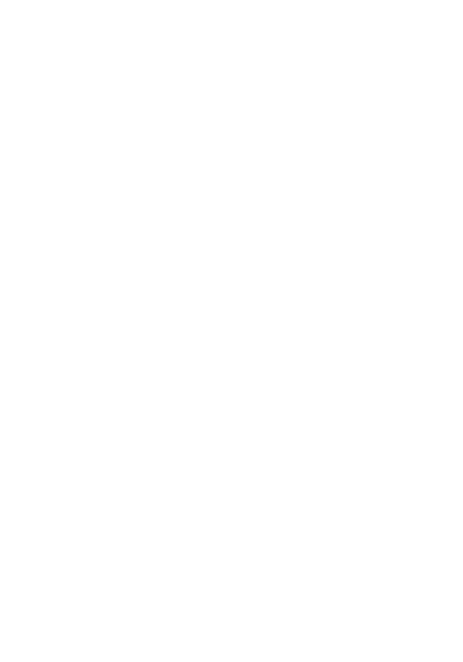
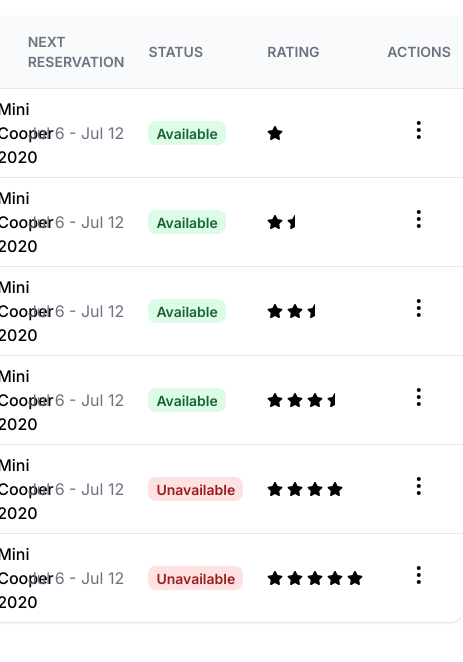
Before and after one commit to devmatheuus/jet-solucoes-challenge, a Next.js app: page / in a window 390 px wide. Shown: the top 662 px of the page, 463 px wide, since content can reach past the window. Built offline with nearby package versions, Linux system fonts and the light colour scheme.

Commit message:
feat: finishing desktop and mobile homepage

```diff
--- a/src/app/(home)/page.tsx
+++ b/src/app/(home)/page.tsx
@@ -1,14 +1,107 @@
+"use client";
+
+import React from "react";
+import Image from "next/image";
+import useIsMobile from "@/hooks/useIsMobile";
+import { useCarData } from "@/hooks/useCarData";
+import { useTableHeaderTitle } from "@/hooks/useTableHeaderTitle";
+import { mapperReservationDate } from "@/utils/mapperReservationDate";
+import { Wrapper, Badge, MobileBadge, StarsRating } from "@/components";
 import { Table } from "./components/table";
-import React from "react";
+import { MoreVertical } from "lucide-react";
+import { List } from "./components/list";
 
 const Home: React.FC = () => {
+  const { cars } = useCarData();
+  const { headerTitles } = useTableHeaderTitle();
+  const isMobile = useIsMobile();
+
   return (
-    <main className="m-auto flex w-screen max-w-screen-xl flex-1 justify-center p-4 ">
-      <Table.Root>
-        <Table.Head className="w-full bg-gray-50">
-          <></>
-        </Table.Head>
-      </Table.Root>
+    <main className="m-auto flex w-screen max-w-screen-xl flex-1 justify-center p-4">
+      {!isMobile && (
+        <Table.Root>
+          <Table.Head className="w-full bg-gray-50">
+            <Table.Row className="uppercase text-gray-500">
+              {headerTitles.map((title, i) => (
+                <Table.HeaderItem
+                  key={title}
+                  className={`
+                   text-sm
+              ${i === headerTitles.length - 1 && "text-center"}
+              `}
+                >
+                  {title}
+                </Table.HeaderItem>
+              ))}
+            </Table.Row>
+          </Table.Head>
+
+          <Table.Body>
+            {cars.map((i, index) => (
+              <Table.Row
+                className={`border-b border-t border-b-gray-200 border-t-gray-200 px-2 ${
+                  index === cars.length - 1 ? "rounded-xl border-none" : ""
+                }`}
+                key={index}
+              >
+                <Table.DataItem>
+                  <Wrapper className="flex items-center gap-2">
+                    <Image src={i.img} alt={i.name} width={50} height={50} />
+                    <h2 className="font-medium">{i.name}</h2>
+                  </Wrapper>
+                </Table.DataItem>
+                <Table.DataItem className="text-base text-gray-500">
+                  <span>{mapperReservationDate(i.startReservationDate)}</span> -{" "}
+                  <span>{mapperReservationDate(i.endReservationDate)}</span>
+                </Table.DataItem>
+                <Table.DataItem>
+                  <Badge text={i.status} />
+                </Table.DataItem>
+                <Table.DataItem>
+                  <StarsRating rating={+i.rating} />
+                </Table.DataItem>
+                <Table.DataItem>
+                  <button
+                    className="w-full text-center"
+                    title="Options"
+                    name="Options"
+                  >
+                    <MoreVertical className="w-full" />
+                  </button>
+                </Table.DataItem>
+              </Table.Row>
+            ))}
+          </Table.Body>
+        </Table.Root>
+      )}
+
+      {isMobile && (
+        <List.Root>
+          {cars.map((car, index) => (
+            <List.ListItem
+              className="flex justify-between border-b border-gray-200 pb-2"
+              key={index}
+            >
+              <Wrapper className="flex gap-4">
+                <Wrapper className="relative">
+                  <Image src={car.img} alt={car.name} width={85} height={85} />
+                  <MobileBadge status={car.status} />
+                </Wrapper>
+                <Wrapper className="flex flex-col justify-between">
+                  <h2 className="text-lg font-bold">{car.name}</h2>
+                  <p className="text-sm font-normal text-gray-500">
+                    Next reservation: 11/07
+                  </p>
+                  <StarsRating rating={+car.rating} />
+                </Wrapper>
+              </Wrapper>
+              <Wrapper className="self-start">
+                <MoreVertical />
+              </Wrapper>
+            </List.ListItem>
+          ))}
+        </List.Root>
+      )}
     </main>
   );
 };
```
